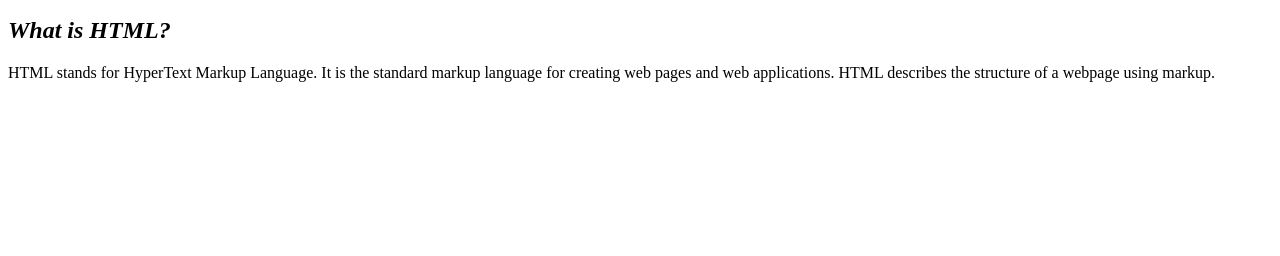
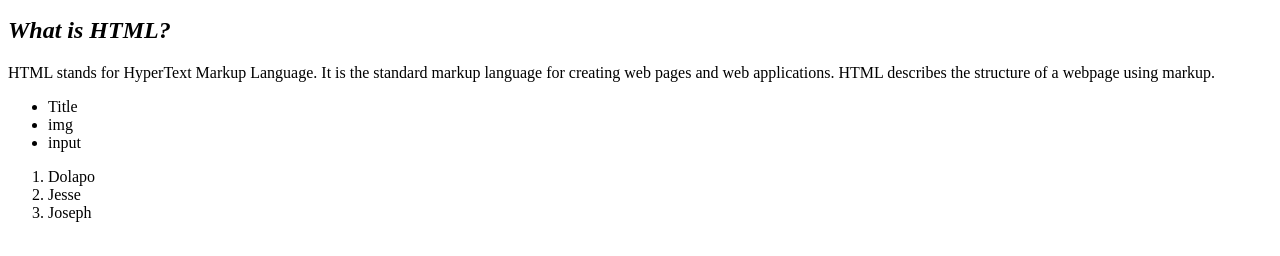
Before and after one commit to Nate06-netizen/Nate06, a plain HTML site: page Index.html in a window 1280 px wide. Shown: the part 110-366 px from the top of the page. Drawn offline with Linux system fonts and the light colour scheme.

```diff
--- a/Index.html
+++ b/Index.html
@@ -21,5 +21,16 @@
     </section>
     <h2> What is HTML?</h2>
     <p>HTML stands for HyperText Markup Language. It is the standard markup language for creating web pages and web applications. HTML describes the structure of a webpage using markup.</p>
+    <ul>
+        <li>Title</li>
+        <li>img</li>
+        <li>input</li>
+    </ul>
+
+    <ol>
+        <li>Dolapo</li>
+        <li>Jesse</li>
+        <li>Joseph</li>
+    </ol>
 </body>
 </html>
```
